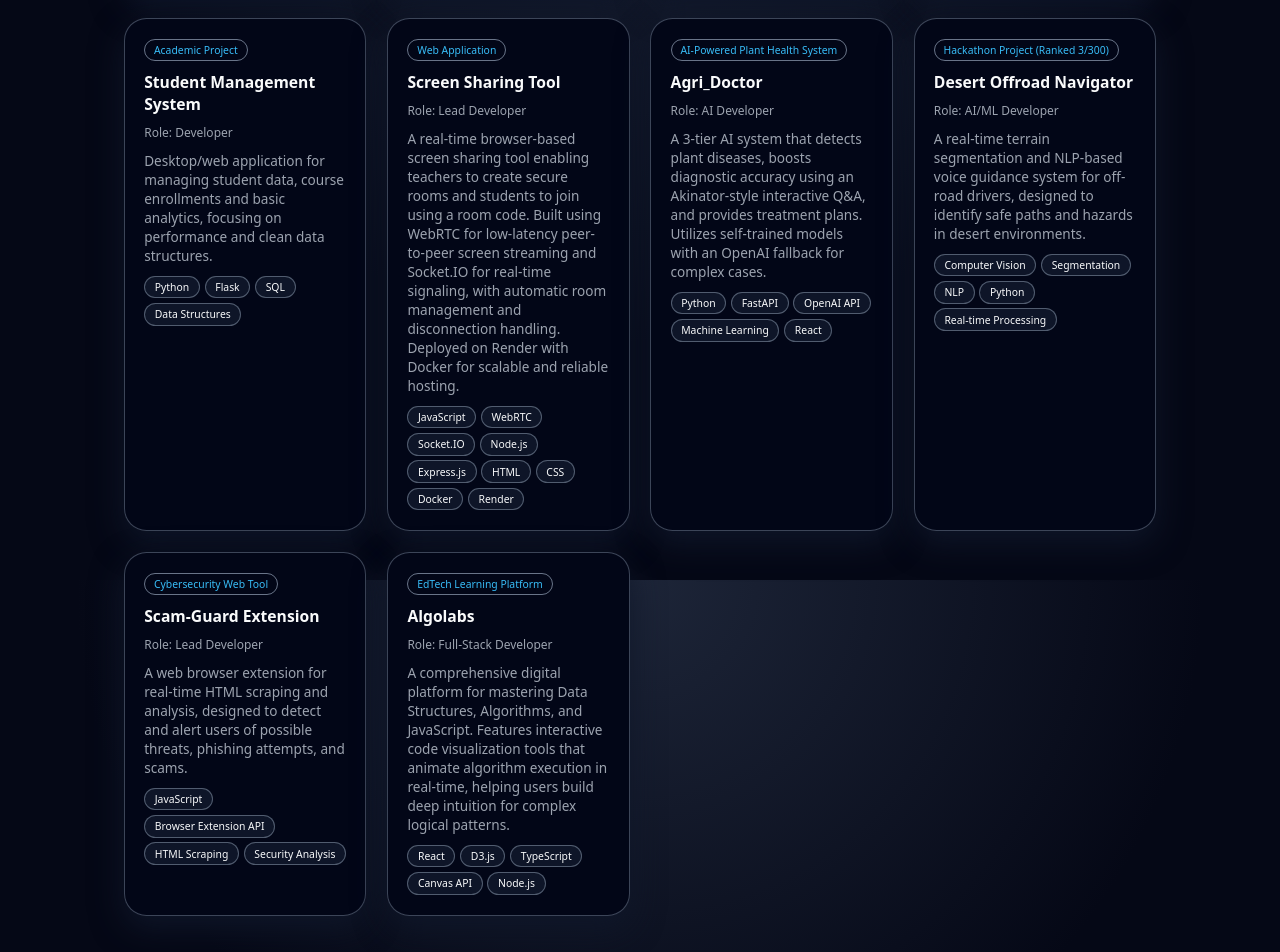
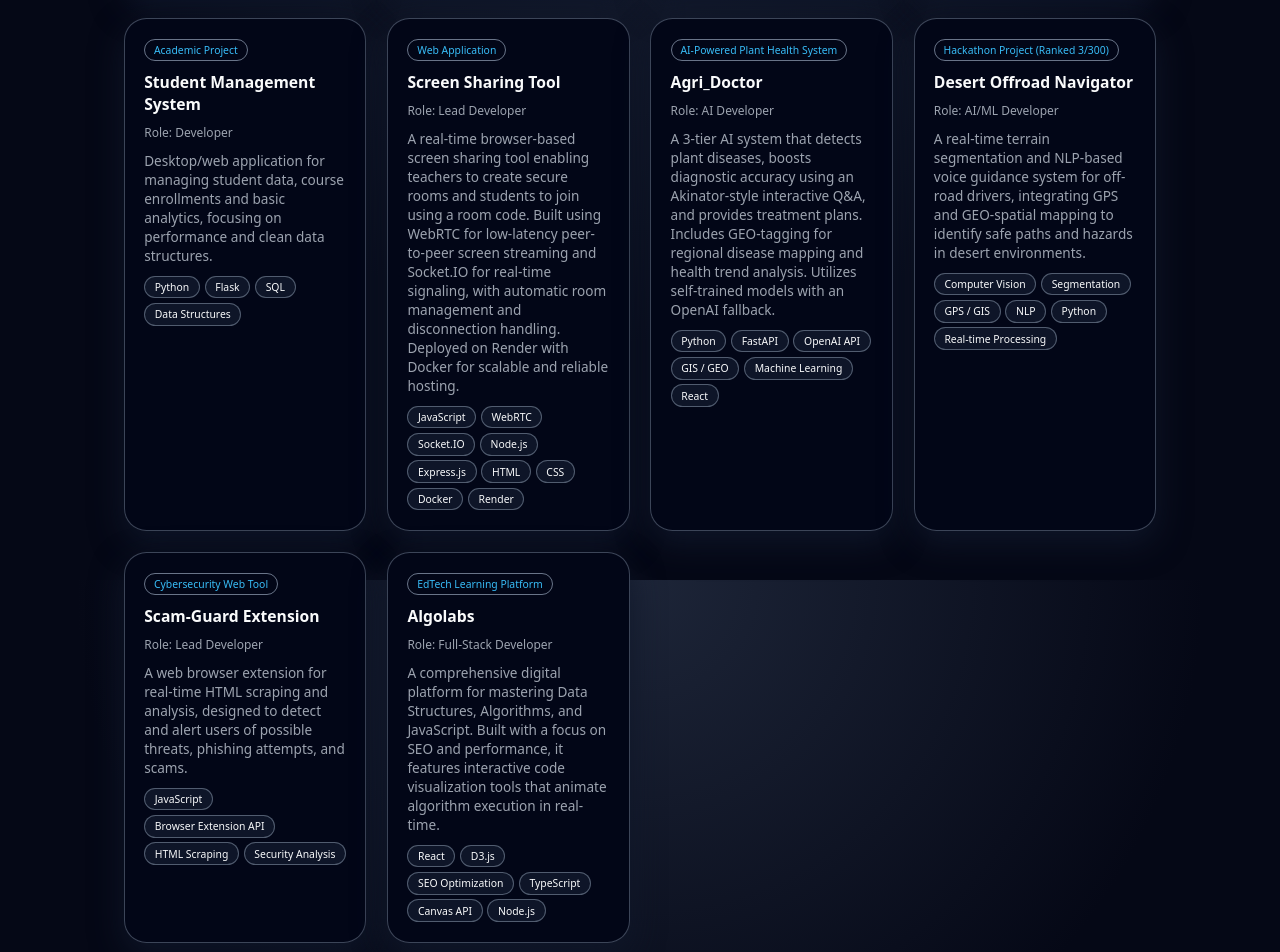
Before and after one commit to deiepak/deepak-portfolio, a React (Vite) app: page / in a window 1280 px wide. Shown: the part 2620-3572 px from the top of the page. Built offline with nearby package versions, Linux system fonts and the light colour scheme.

Commit message:
Update projects with SEO and GEO features

```diff
--- a/src/data.js
+++ b/src/data.js
@@ -96,8 +96,8 @@
     role: "AI Developer",
     context: "AI-Powered Plant Health System",
     description:
-      "A 3-tier AI system that detects plant diseases, boosts diagnostic accuracy using an Akinator-style interactive Q&A, and provides treatment plans. Utilizes self-trained models with an OpenAI fallback for complex cases.",
-    tech: ["Python", "FastAPI", "OpenAI API", "Machine Learning", "React"],
+      "A 3-tier AI system that detects plant diseases, boosts diagnostic accuracy using an Akinator-style interactive Q&A, and provides treatment plans. Includes GEO-tagging for regional disease mapping and health trend analysis. Utilizes self-trained models with an OpenAI fallback.",
+    tech: ["Python", "FastAPI", "OpenAI API", "GIS / GEO", "Machine Learning", "React"],
   },
   {
     id: 9,
@@ -105,8 +105,8 @@
     role: "AI/ML Developer",
     context: "Hackathon Project (Ranked 3/300)",
     description:
-      "A real-time terrain segmentation and NLP-based voice guidance system for off-road drivers, designed to identify safe paths and hazards in desert environments.",
-    tech: ["Computer Vision", "Segmentation", "NLP", "Python", "Real-time Processing"],
+      "A real-time terrain segmentation and NLP-based voice guidance system for off-road drivers, integrating GPS and GEO-spatial mapping to identify safe paths and hazards in desert environments.",
+    tech: ["Computer Vision", "Segmentation", "GPS / GIS", "NLP", "Python", "Real-time Processing"],
   },
   {
     id: 10,
@@ -123,7 +123,7 @@
     role: "Full-Stack Developer",
     context: "EdTech Learning Platform",
     description:
-      "A comprehensive digital platform for mastering Data Structures, Algorithms, and JavaScript. Features interactive code visualization tools that animate algorithm execution in real-time, helping users build deep intuition for complex logical patterns.",
-    tech: ["React", "D3.js", "TypeScript", "Canvas API", "Node.js"],
+      "A comprehensive digital platform for mastering Data Structures, Algorithms, and JavaScript. Built with a focus on SEO and performance, it features interactive code visualization tools that animate algorithm execution in real-time.",
+    tech: ["React", "D3.js", "SEO Optimization", "TypeScript", "Canvas API", "Node.js"],
   },
 ];
```
